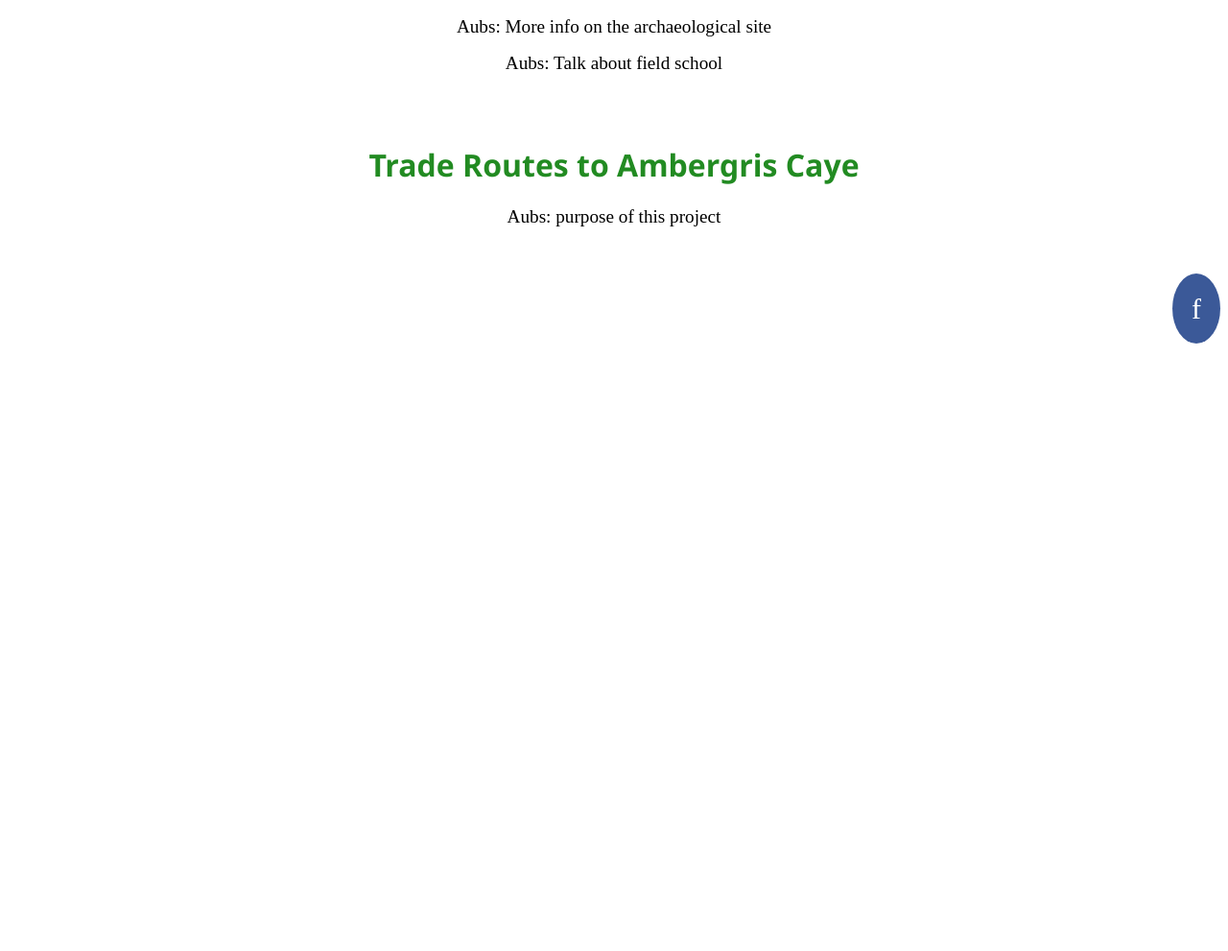
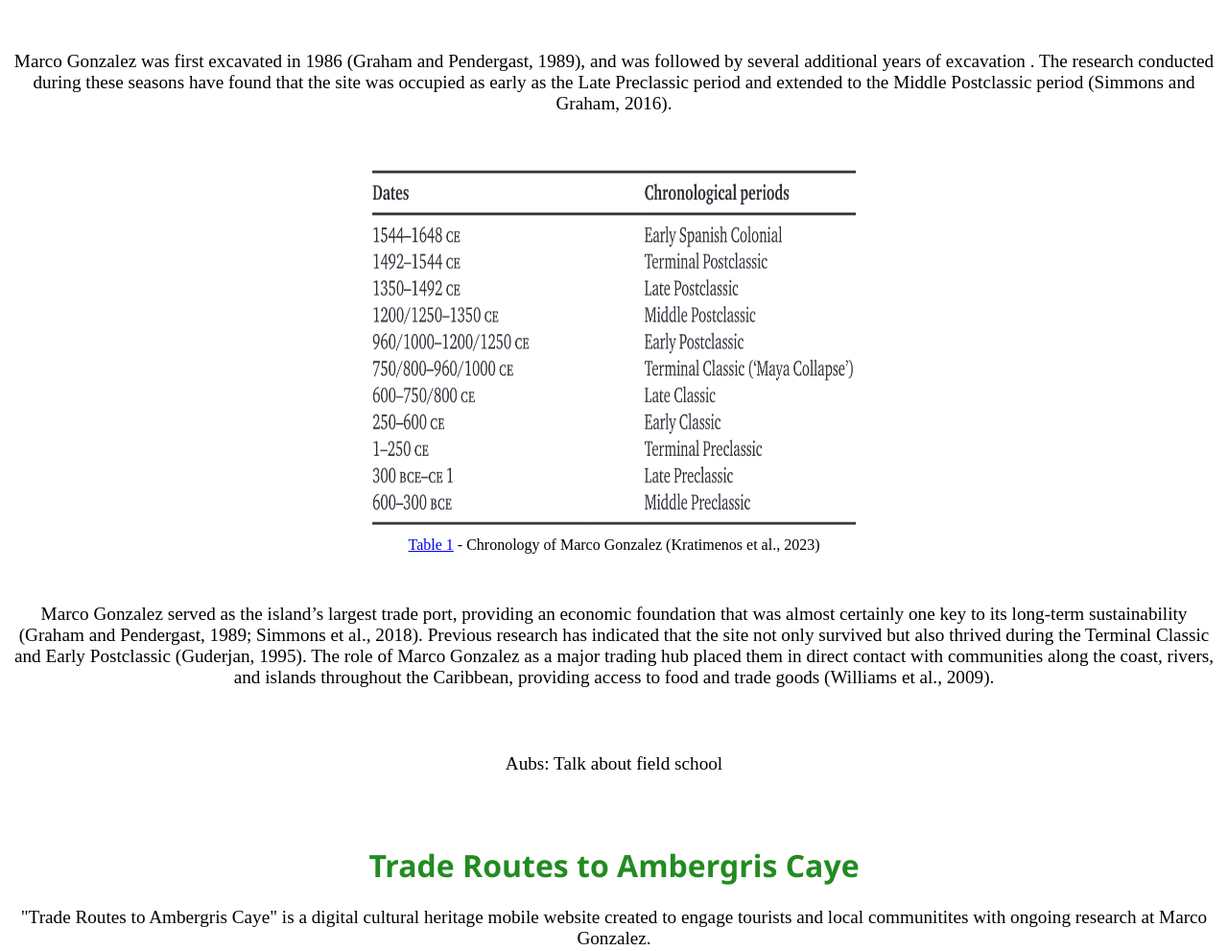
Before and after one commit to aubreemarshall/mgap, a plain HTML site: page intro.html in a window 1280 px wide. Shown: the part 599-1590 px from the top of the page at 96% size. Before the commit the page ends 957 px from the top, so only its background shows below. Drawn offline with Linux system fonts and the light colour scheme.

Commit message:
some info and table 1
added some info and table 1

```diff
--- a/intro.html
+++ b/intro.html
@@ -12,7 +12,7 @@
     <meta name="viewport" content="width=device-width, initial-scale=1.0, shrink-to-fit=no">
     <meta name="introduction" content="Introduction to the Belize Marco Gonzalez Archaeological Project.">
     <meta name="author" content="Aubree S. Marshall">
-    <meta name="keywords" content="Belize, MGAP, archaeology, Ambergris Caye">
+    <meta name="keywords" content="Belize, MGAP, archaeology, Ambergris Caye, bioarchaeology, digital cultural heritage">
     <title>Introduction</title>
 
 </head>
@@ -45,7 +45,19 @@
         <!--<img> put the field school shirt image of the scribe-->
         <center><img  width="512" height="384" src="img/field_school.jpg" alt="The 2023 MGAP Field School group photo."/></center>
 
-            <p><center><big>  Aubs: More info on the archaeological site</big></center></p>
+        <br></br>
+
+        <p><center><big>Marco Gonzalez was first excavated in 1986 (Graham and Pendergast, 1989), and was followed by several additional years of excavation <!--(years of excavation)-->. The research conducted during these seasons have found that the site was occupied as early as the Late Preclassic period and extended to the Middle Postclassic period (Simmons and Graham, 2016).</big></center></p>
+
+        <br></br>
+
+        <center><img  width="512" height="384" src="img/chronology.png" alt="Chronology of Marco Gonzalez (Kratimenos et al., 2023)."/><figcaption><a href="img/chronology.png" rel=”citation” data-toggle=”popover” 	data-content="Chronology of Marco Gonzalez (Kratimenos et al., 2023)">Table 1</a> - Chronology of Marco Gonzalez (Kratimenos et al., 2023)</figcaption></center>
+
+        <br></br>
+
+        <p><center><big>Marco Gonzalez served as the island’s largest trade port, providing an economic foundation that was almost certainly one key to its long-term sustainability (Graham and Pendergast, 1989; Simmons et al., 2018). Previous research has indicated that the site not only survived but also thrived during the Terminal Classic and Early Postclassic (Guderjan, 1995). The role of Marco Gonzalez as a major trading hub placed them in direct contact with communities along the coast, rivers, and islands throughout the Caribbean, providing access to food and trade goods (Williams et al., 2009).</big></center></p>
+
+        <br></br>
 
         <!-- <gallery> of MG excavations-->
 
@@ -57,7 +69,8 @@
 
         <h1><center>Trade Routes to Ambergris Caye</center></h1>
 
-            <p><center><big>Aubs: purpose of this project</big></center></p>
+            <p><center><big>"Trade Routes to Ambergris Caye" is a digital cultural heritage mobile website created to engage tourists and local communitites with ongoing research at Marco Gonzalez. </big></center></p>
+
 
     </main>
 
```
Also changed, not shown: img/chronology.png (added), 1 other file.
